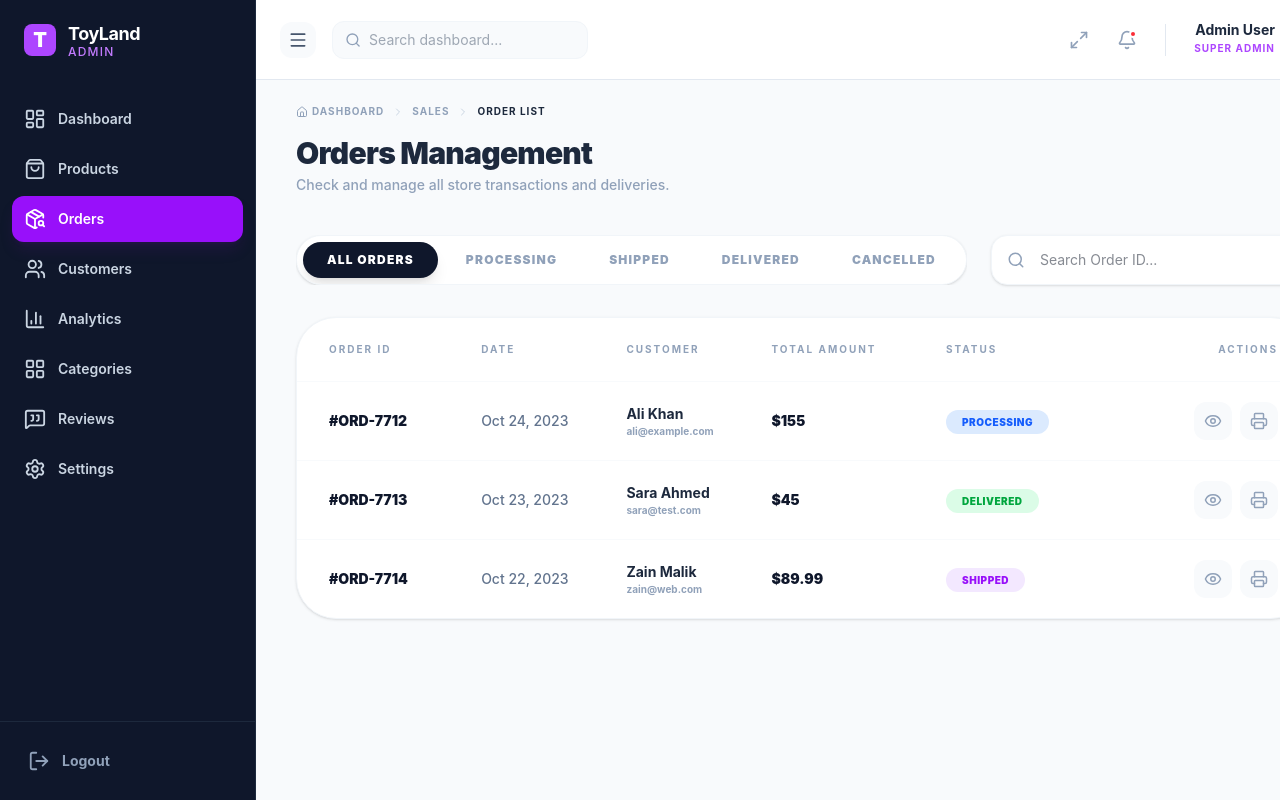
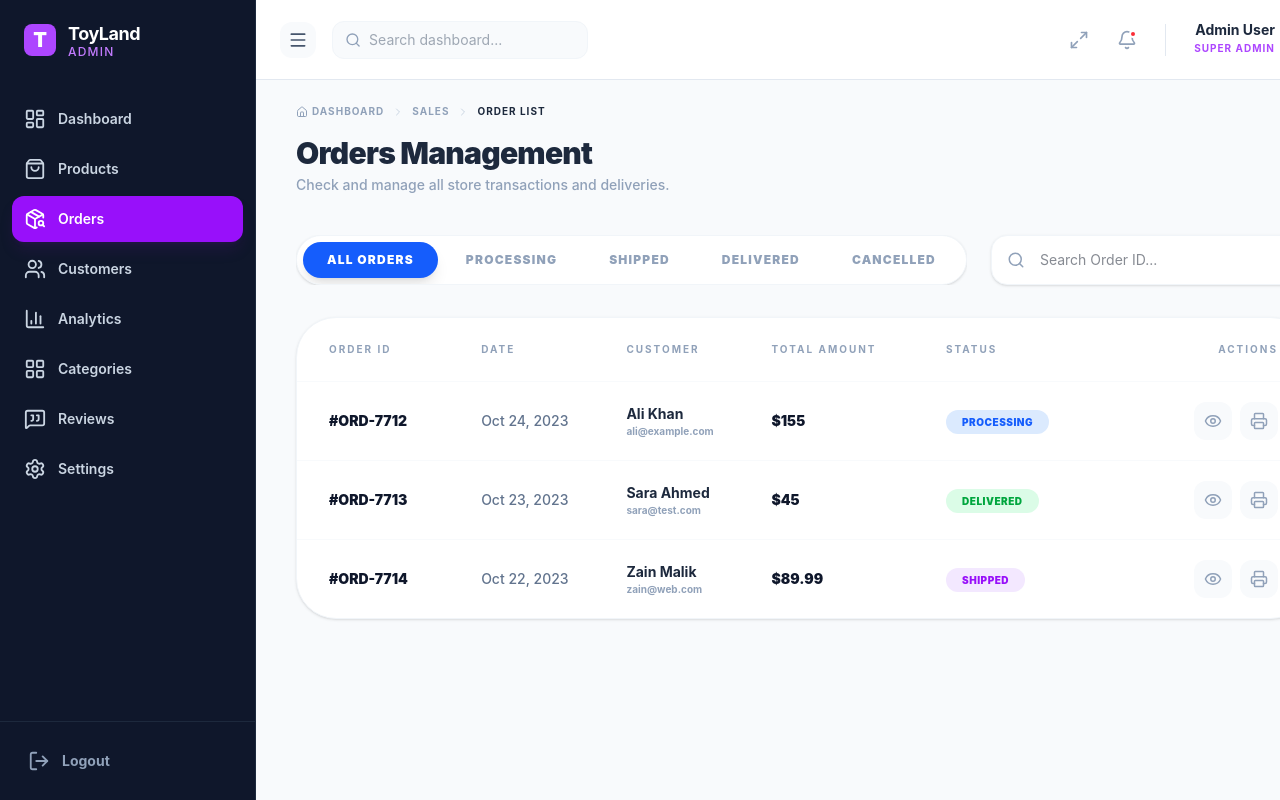
Before and after one commit to Adnan28022/ToyLand, a React (Vite) app: page /admin/orders in a window 1280 px wide. Shown: the top 800 px of the page. Built offline with nearby package versions, Linux system fonts and the light colour scheme.

Commit message:
"Buttons bg Change"

```diff
--- a/src/components/admin/orders/OrderFilters.jsx
+++ b/src/components/admin/orders/OrderFilters.jsx
@@ -15,7 +15,7 @@ const OrderFilters = ({ activeTab, setActiveTab }) => {
                                 key={tab}
                                 onClick={() => setActiveTab(tab)}
                                 className={`px-5 sm:px-6 py-2.5 rounded-[1.4rem] text-[10px] sm:text-xs font-black uppercase tracking-widest transition-all whitespace-nowrap cursor-pointer ${activeTab === tab
-                                    ? 'bg-slate-900 text-white shadow-lg'
+                                    ? 'bg-blue-600 text-white shadow-lg'
                                     : 'text-slate-400 hover:text-slate-600'
                                     }`}
                             >
--- a/src/components/admin/orders/OrderTable.jsx
+++ b/src/components/admin/orders/OrderTable.jsx
@@ -110,7 +110,7 @@ const OrderTable = ({ orders, onViewDetails, activeTab }) => {
                         <div className="flex gap-2">
                             <button
                                 onClick={() => onViewDetails(order)}
-                                className="flex-1 bg-slate-900 text-white py-3 rounded-xl text-xs font-bold flex items-center justify-center gap-2"
+                                className="flex-1 bg-blue-600 text-white py-3 rounded-xl text-xs font-bold flex items-center justify-center gap-2"
                             >
                                 <Eye size={16} /> Details
                             </button>
```
